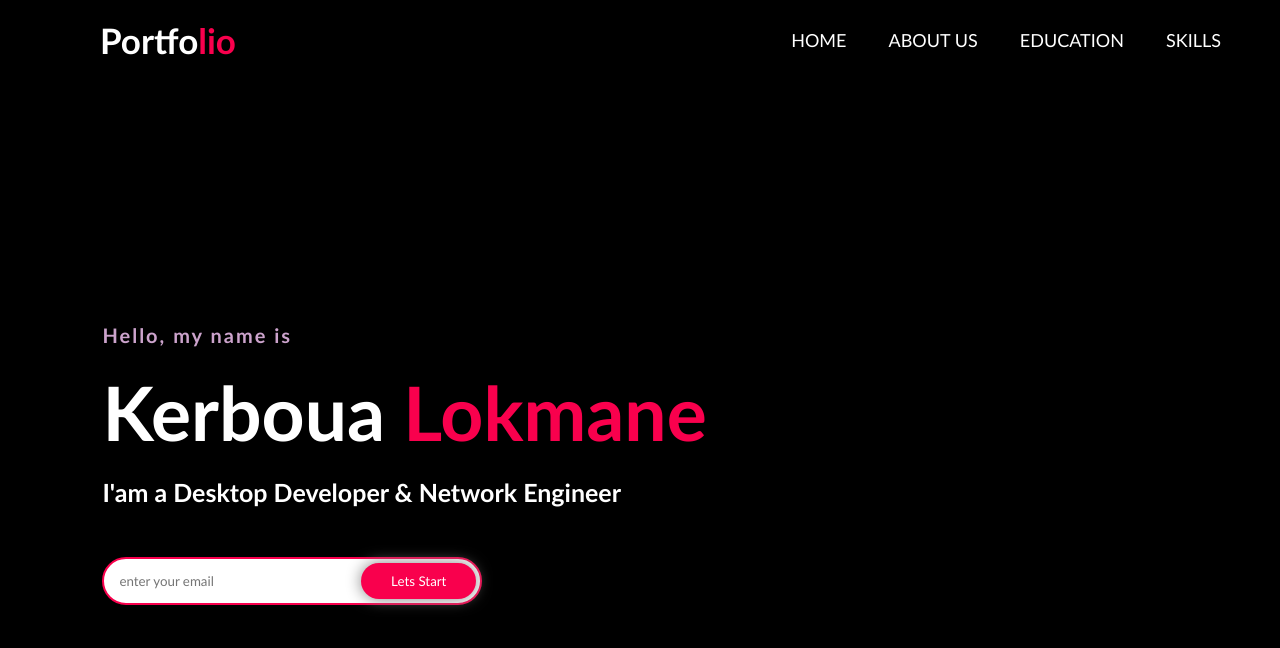
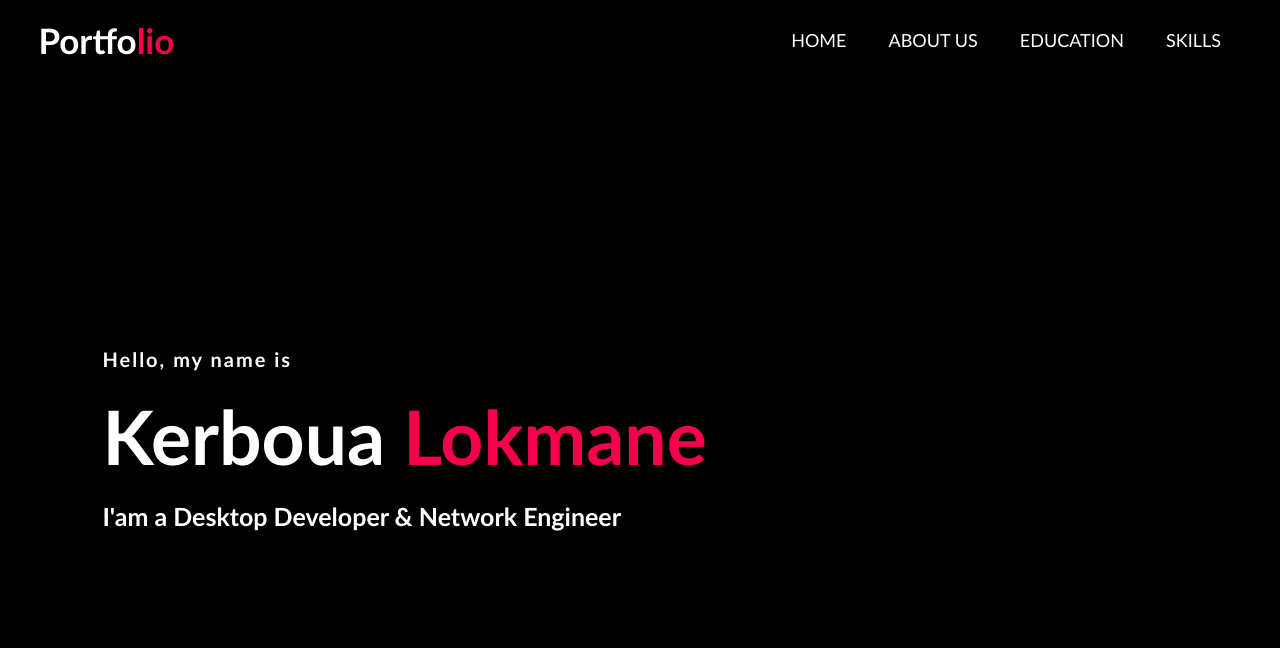
Before and after one commit to lokmanekerboua/lokmanekerboua.github.io, a plain HTML site: page index.html in a window 1280 px wide. Drawn offline with nearby package versions, Linux system fonts and the light colour scheme.

Commit message:
width ajust

```diff
--- a/index.html
+++ b/index.html
@@ -48,12 +48,7 @@
             <h1>Kerboua <span>Lokmane</span></h1>
             <h3>I'am a Desktop Developer & Network Engineer</h3>
 
-            <div class="newslatter">
-                <form>
-                    <input type="email" name="email" id="email" placeholder="enter your email">
-                    <input type="submit" name="submit" value="Lets Start">
-                </form>
-            </div>
+
         </div>
     </div>
     <!----------------------------------------------section------------------------------------------------>
--- a/style.css
+++ b/style.css
@@ -17,7 +17,7 @@ label.logo {
     font-size: 35px;
     font-weight: bold;
     color: white;
-    padding: 0 100px;
+    padding: 0 3%;
     line-height: 80px;
 }
 
@@ -52,7 +52,7 @@ nav #icon {
     line-height: 80px;
     float: right;
     display: none;
-    margin-right: 40px;
+    margin-right: 3%;
     cursor: pointer;
 }
 
@@ -133,11 +133,13 @@ h3 {
 }
 
 h4 {
-    color: #fcfc;
+    color: rgb(255, 255, 255);
     letter-spacing: 2px;
     font-size: 20px;
 }
 
+
+/*
 .newslatter form {
     width: 380px;
     max-width: 100%;
@@ -166,3 +168,4 @@ h4 {
     top: 6px;
     right: 6px;
 }
+*/
```
